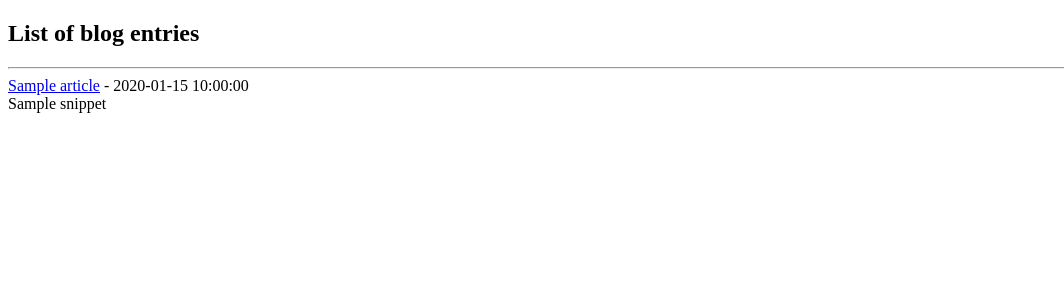
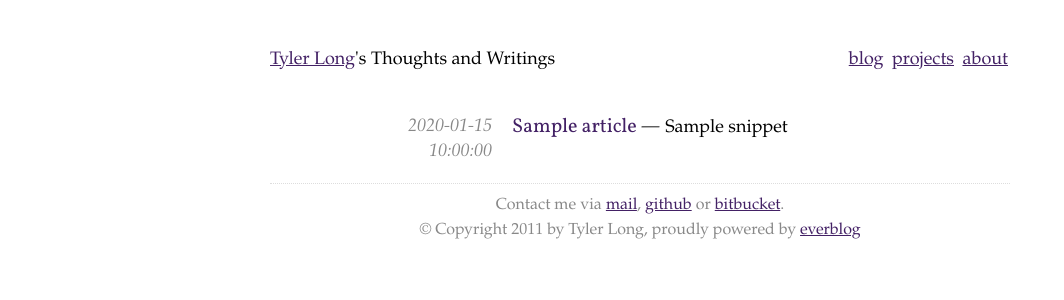
Before and after one commit to tylerlong/everblog, a Python web app: template everblog/templates/article/list.html in a window 1280 px wide. Shown: the top 300 px of the page, without its empty margins (0-1064 px from the left). Run offline with Jinja, Linux system fonts and the light colour scheme; the template is opened without the code that fills it: most values are stand-ins (such as "Sample title", 1, 10 or a date in 2020); some libraries are stand-ins or nearby versions.

Commit message:
Improved UI. Added support for static pages.

```diff
--- /dev/null
+++ b/everblog/static/main.css
@@ -0,0 +1,89 @@
+/* general style */
+body    { font: 18px/25px 'Palatino', 'Palatino Linotype', 'Georgia', serif;
+          margin: 0; padding: 0; }
+a       { color: #432165; }
+a:hover { color: #3b185f; background: #f9f8fa; }
+
+/* headlines */
+h1, h2, h3, h4, h5, h6      { font-family: 'Vollkorn', 'Georgia', serif;
+                              font-weight: normal; color: #222; }
+h1 a, h2 a, h3 a, h4 a,
+h5 a, h6 a                  { text-decoration: none; }
+h1 a:hover, h2 a:hover,
+h3 a:hover, h4 a:hover      { color: #432165; text-decoration: underline; }
+h1.title                    { width: 560px; }
+h1, h2                      { margin: 10px 0 25px 0; }
+h1                          { font-size: 48px; line-height: 52px; }
+h2                          { font-size: 36px; line-height: 40px; }
+
+/* layout elements */
+div.container               { width: 740px; margin: 48px auto; padding: 0; }
+div.header                  { float: left; }
+div.navigation              { float: right; }
+div.header, div.navigation  { height: 25px; margin-bottom: 42px; }
+div.navigation ul           { margin: 0; padding: 0; list-style: none; }
+div.navigation ul li        { display: inline; margin: 0 2px; padding: 0; }
+div.body                    { clear: both; }
+div.footer                  { border-top: 1px dotted #ddd; padding-top: 9px;
+                              margin-top: 42px; font-size: 16px; color: #888;
+                              text-align: center; }
+div.footer p                { margin: 0; }
+
+/* margins and stuff */
+p, div.line-block, ul, ol, pre,
+    table                       { margin: 25px 0 25px 0; }
+dt                              { margin: 25px 0 16px 0; padding: 0; }
+dd                              { margin: 16px 0 25px 40px; padding: 0; }
+ul ol, ol ul, ul ul, ol ol      { margin: 10px 0; padding: 0 0 0 40px; }
+li                              { padding: 0; }
+h1 + p.date                     { margin-top: -28px; font-style: italic; }
+
+/* code formatting.  no monospace because of webkit (bug?) */
+pre, code, tt   { font-family: 'Consolas', 'Deja Vu Sans Mono',
+                  'Bitstream Vera Sans Mono', 'Monaco', 'Courier New';
+                  font-size: 0.82em; }
+pre             { line-height: 1.3; border: 1px solid #ddd; padding: 10px;
+                  background: #fafafa; }
+code, tt        { background: #eee; }
+
+/* tables */
+table           { border: 1px solid #ddd; border-collapse: collapse;
+                  background: #fafafa; }
+td, th          { padding: 2px 12px; border: 1px solid #ddd; }
+
+/* footnotes */
+table.footnote          { margin: 15px 0; background: transparent; border: none; }
+table.footnote td       { border: none; padding: 9px 0 0 0; font-size: 15px; }
+table.footnote td.label { padding-right: 10px; }
+table.footnote td p     { margin: 0; }
+table.footnote td p + p { margin-top: 15px; }
+
+/* blog overview */
+div.entry-overview                  { margin: 25px 122px 25px 102px; }
+div.entry-overview h1,
+div.entry-overview div.summary,
+div.entry-overview div.summary p    { display: inline; line-height: 25px; }
+div.entry-overview h1               { margin: 0; font-size: 20px; }
+div.entry-overview div.summary,
+div.entry-overview div.date,
+div.entry-overview div.summary p    { margin: 0; padding: 0; }
+div.entry-overview div.detail       { margin-left: 140px; }
+div.entry-overview div.date         { float: left; width: 120px; color: #888;
+                                      text-align: right; font-style: italic; }
+div.entry-overview h1:after         { content: " —"; }
+
+/* other alignment things */
+img.align-center        { margin: 15px auto; display: block; }
+
+/* pagination */
+div.pagination          { margin: 36px 0 0 0; text-align: center; }
+div.pagination strong   { font-weight: normal; font-style: italic; }
+
+/* tags */
+p.tags          { text-align: right; font-style: italic; }
+ul.tagcloud     { font-size: 16px; margin: 36px 0; padding: 0;
+                  list-style: none; }
+ul.tagcloud li  { margin: 0; padding: 0 10px; display: inline; }
+
+/* latex math */
+span.math img   { margin-bottom: -7px; }
--- a/everblog/templates/article/list.html
+++ b/everblog/templates/article/list.html
@@ -1,11 +1,15 @@
 {% extends "layout.html" %}
 
-{% block title %}List of blog entries{% endblock %}
+{% block title %}Blog{% endblock %}
 {% block body %}
-<h2>List of blog entries</h2>
-<hr/>
 {% for article in articles %}
-<a href="{{ url_for('article.read', id = article.id) }}">{{ article.title }}</a> - {{ article.created }}<br/>
-{{ article.snippet }}
+<div class=entry-overview>
+    <div class=date>{{ article.created }}</div>
+    <div class=detail>
+        <h1><a href="{{ url_for('article.read', id = article.id) }}">{{ article.title }}</a></h1>
+        <div class=summary><p>{{ article.snippet }}</p>
+    </div>
+    </div>
+</div>
 {% endfor %}
 {% endblock %}
--- a/everblog/templates/article/read.html
+++ b/everblog/templates/article/read.html
@@ -3,8 +3,7 @@
 {% block title %}{{ article.title }}{% endblock %}
 
 {% block body %}
-<a href="{{ url_for('article.list') }}">back to list</a><br/>
-<h2>{{ article.title }}</h2>
-<hr/>
+<h1 class="title">{{ article.title }}</h1>
+<p class=date>published on {{ article.created }}</p>
 {{ article.content|safe }}
 {% endblock %}
--- a/everblog/templates/layout.html
+++ b/everblog/templates/layout.html
@@ -2,11 +2,33 @@
 <html>
   <head>
     <meta charset="utf-8"/>
-        <title>{% block title %}{% endblock %}</title>
-        <link rel="stylesheet" href="{{ url_for('static', filename = 'main.css') }}"/>
-        <script src="https://ajax.googleapis.com/ajax/libs/jquery/1.7.0/jquery.min.js"></script>
+    <title>{% block title %}{% endblock %} | Tyler Long's Thoughts and Writings</title>
+    <link href="http://fonts.googleapis.com/css?family=Vollkorn&subset=latin" rel="stylesheet" type="text/css">
+    <link rel="stylesheet" href="{{ url_for('static', filename = 'main.css') }}" type="text/css">
   </head>
 <body>
+<div class=container>
+      <div class=header>
+        <a href="/about/">Tyler Long</a>'s Thoughts and Writings
+      </div>
+      <div class=navigation>
+        <ul>
+          <li><a href="/">blog</a>
+          <li><a href="/projects/">projects</a>
+          <li><a href="/about/">about</a>
+        </ul>
+      </div>
+<div class=body>
 {% block body %}{% endblock %}
+</div>
+<div class=footer>
+    <p>
+        Contact me via <a href="mailto:mituzhishi@gmail.com">mail</a>,
+        <a href="https://github.com/tylerlong">github</a> or
+        <a href="https://bitbucket.org/tylerlong">bitbucket</a>.
+    </p>
+    <p>&copy; Copyright 2011 by Tyler Long, proudly powered by <a href="https://github.com/tylerlong/everblog">everblog</a></p>
+</div>
+</div>
 </body>
 </html>
```
Also changed, not shown: everblog/__init__.py (+9 -2 lines), everblog/blueprints/static.py (added, +19 -0 lines), everblog/templates/static/about.html (added, +7 -0 lines), everblog/templates/static/projects.html (added, +7 -0 lines). Lines whose indentation alone changed are shown as unchanged.
